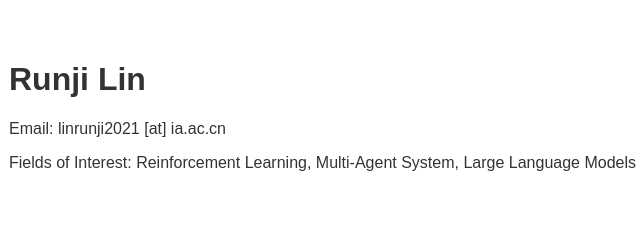
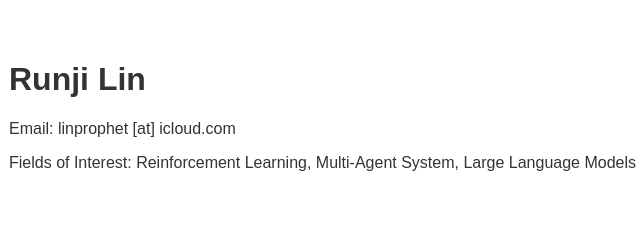
Before and after one commit to linprophet/linprophet.github.io, a plain HTML site: page index.html in a window 1280 px wide. Shown: the top 225 px of the page, 231-871 px from the left. Drawn offline with Linux system fonts and the light colour scheme.

Commit message:
Update index.html

```diff
--- a/index.html
+++ b/index.html
@@ -78,7 +78,7 @@
 
             <div class="profile-details">
                 <h1>Runji Lin</h1>
-                <p>Email: linrunji2021 [at] ia.ac.cn</p>
+                <p>Email: linprophet [at] icloud.com </p>
                 <p>Fields of Interest: Reinforcement Learning, Multi-Agent System, Large Language Models</p>
             </div>
             <img src="https://scholar.googleusercontent.com/citations?view_op=medium_photo&user=_8YDMC0AAAAJ&citpid=2" alt="Runji Lin">
```
